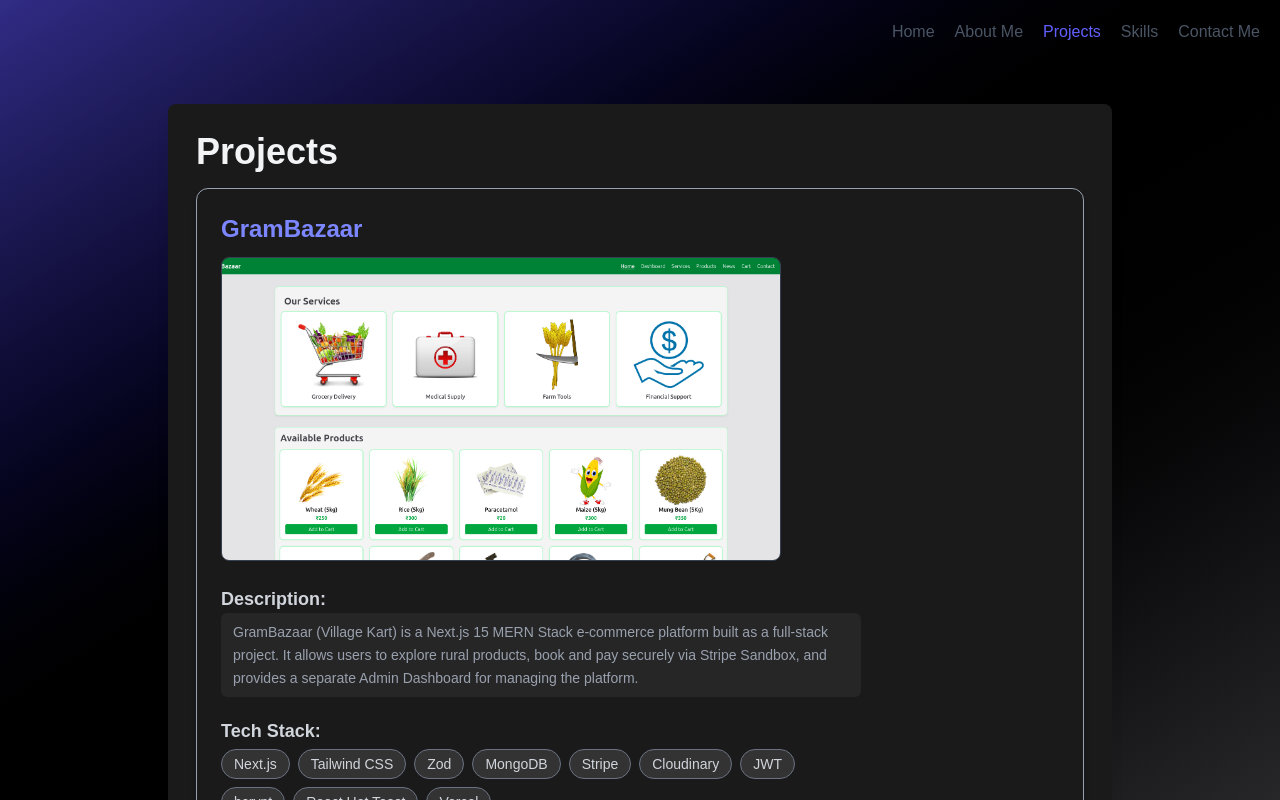
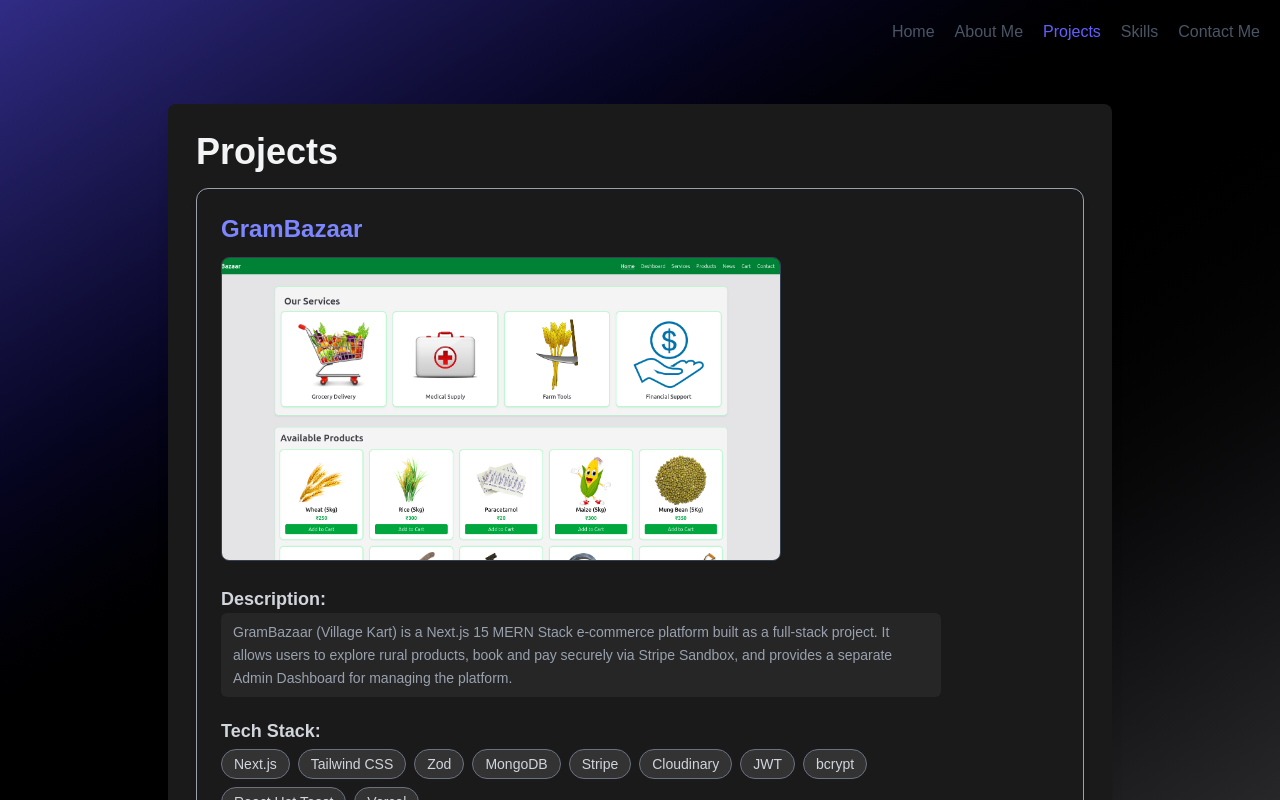
Before and after one commit to MEETparmar230/MyPortfolioSite, a Next.js app: page /projects in a window 1280 px wide. Built offline with nearby package versions, Linux system fonts and the light colour scheme.

Commit message:
project content  w set

```diff
--- a/src/components/Projects.tsx
+++ b/src/components/Projects.tsx
@@ -60,7 +60,7 @@
           </div>
 
           {/* Right Side: Description, Stack, Links */}
-          <div className="flex flex-col gap-5  md:w-1/2 md:w-160 min-w-70">
+          <div className="flex flex-col gap-5   md:max-w-180 min-w-70">
             <div>
               <p className="font-semibold text-lg text-gray-300">Description:</p>
               <p className="bg-[#262626] px-3 py-2 rounded-md text-gray-400 text-sm leading-relaxed">
```
